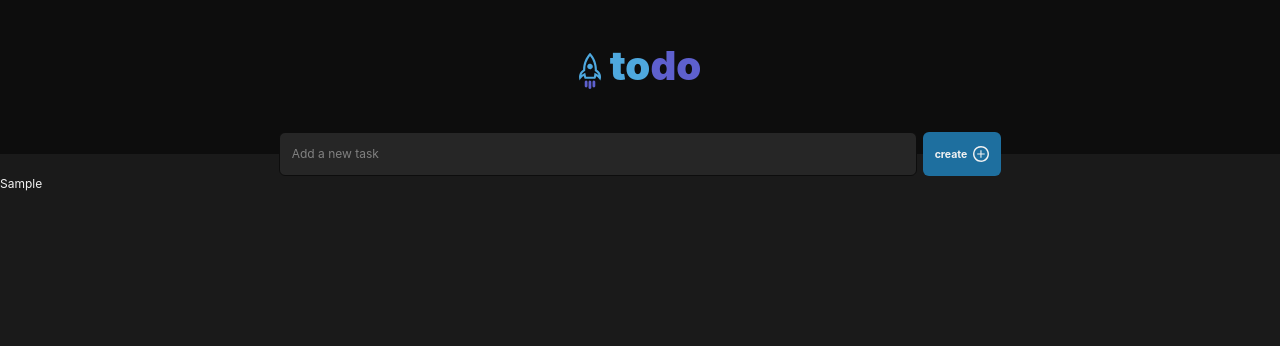
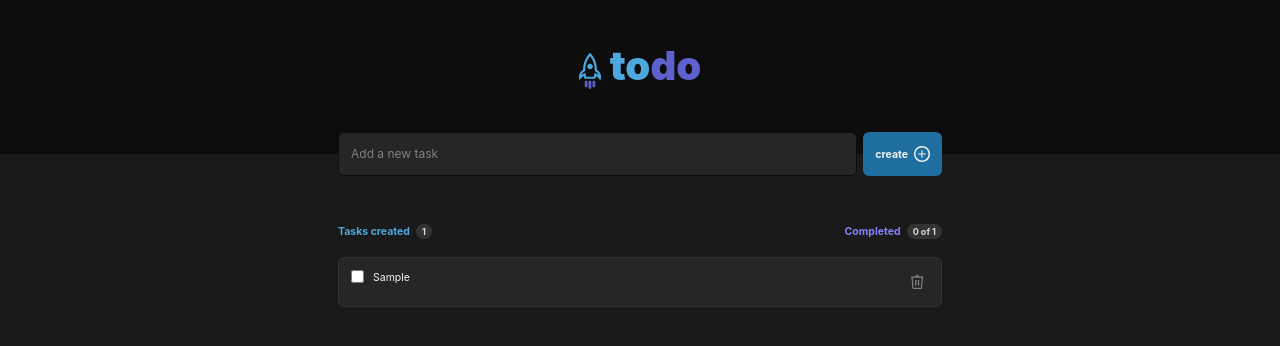
Before and after one commit to Hedayatpour2002/Todo-List-app, a React (Vite) app: page / in a window 1280 px wide. Both pictures are taken after typing "Sample" into the empty fields and a click on the button "create". Shown: the top 346 px of the page. Built offline with nearby package versions, Linux system fonts and the light colour scheme; a web font is replaced by a local one.

Commit message:
complete the todo-list

```diff
--- a/src/components/Task.jsx
+++ b/src/components/Task.jsx
@@ -0,0 +1,44 @@
+import PropTypes from "prop-types";
+import { useState } from "react";
+export default function Task({
+  id,
+  title,
+  isCompleted,
+  deleteTask,
+  updateTaskStatus,
+}) {
+  const [isChecked, setIsChecked] = useState(isCompleted);
+
+  function changeHandler() {
+    setIsChecked((prev) => !prev);
+    updateTaskStatus(id);
+  }
+  return (
+    <div className="bg-gray-500 rounded-lg flex gap-3 items-start p-4 border border-gray-400">
+      <input type="checkbox" checked={isChecked} onChange={changeHandler} />
+      <p
+        className={`${
+          isChecked ? "text-gray-300 line-through" : "text-gray-100"
+        } flex-grow`}
+      >
+        {title}
+      </p>
+      <button className="flex-shrink-0" onClick={() => deleteTask(id)}>
+        <img
+          src="./src/images/trash.svg"
+          alt="delete-icon"
+          width={24}
+          height={24}
+        />
+      </button>
+    </div>
+  );
+}
+
+Task.propTypes = {
+  id: PropTypes.number.isRequired,
+  title: PropTypes.string.isRequired,
+  isCompleted: PropTypes.bool.isRequired,
+  deleteTask: PropTypes.func.isRequired,
+  updateTaskStatus: PropTypes.func.isRequired,
+};
--- a/src/components/TaskForm.jsx
+++ b/src/components/TaskForm.jsx
@@ -15,8 +15,9 @@ export default function TaskForm({ addNewTask }) {
     setNewTask("");
   }
   return (
+    <section className="bg-linearGradientGray700To600">
       <form
-      className="flex justify-center gap-2 bg-linearGradientGray700To600"
+        className="flex justify-center gap-2 container"
         onSubmit={(event) => submitHandler(event)}
       >
         <input
@@ -24,9 +25,9 @@ export default function TaskForm({ addNewTask }) {
           placeholder="Add a new task"
           value={newTask}
           onChange={(event) => setNewTask(event.target.value)}
-        className="max-w-[638px] w-full bg-gray-500 placeholder:text-gray-300 text-base p-4 border border-gray-700 focus:border-purple-dark text-gray-100 outline-none rounded-lg"
+          className="flex-grow bg-gray-500 placeholder:text-gray-300 text-base p-4 border border-gray-700 focus:border-purple-dark text-gray-100 outline-none rounded-lg"
         />
-      <button className="flex items-center justify-center text-sm font-bold text-gray-100 bg-blue-dark hover:bg-blue p-4 gap-2 rounded-lg">
+        <button className="flex items-center justify-center text-sm font-bold text-gray-100 bg-blue-dark hover:bg-blue p-4 gap-2 rounded-lg flex-shrink-0">
           create
           <img
             src="./src/images/plus.svg"
@@ -36,6 +37,7 @@ export default function TaskForm({ addNewTask }) {
           />
         </button>
       </form>
+    </section>
   );
 }
 
--- a/src/components/TaskList.jsx
+++ /dev/null
@@ -1,9 +0,0 @@
-import PropTypes from "prop-types";
-
-export default function TaskList({ tasks }) {
-  return <div className="text-gray-100">{tasks.map((task) => task.title)}</div>;
-}
-
-TaskList.propTypes = {
-  tasks: PropTypes.arrayOf(PropTypes.object).isRequired,
-};
--- a/src/components/TaskManager.jsx
+++ b/src/components/TaskManager.jsx
@@ -1,16 +1,93 @@
 import { useState } from "react";
 import TaskForm from "./taskForm";
-import TaskList from "./TaskList";
+import PropTypes from "prop-types";
+import Task from "./Task";
+import { Fragment } from "react";
 
 export default function TaskManager() {
   const [tasks, setTasks] = useState([]);
+
   function addNewTask(title) {
-    setTasks([...tasks, { title, isCompleted: false }]);
+    const id = tasks.length ? tasks[tasks.length - 1]?.id + 1 : 1;
+
+    setTasks([...tasks, { id, title, isCompleted: false }]);
+  }
+
+  function deleteTask(id) {
+    setTasks(tasks.filter((task) => task.id !== id));
+  }
+
+  function updateTaskStatus(id) {
+    setTasks(
+      tasks.map((task) =>
+        task.id === id ? { ...task, isCompleted: !task.isCompleted } : task
+      )
+    );
+  }
+
+  function getCompletedTasksCount() {
+    return tasks.reduce(
+      (count, task) => (task.isCompleted ? count + 1 : count),
+      0
+    );
   }
   return (
     <main className="">
       <TaskForm addNewTask={addNewTask} />
-      <TaskList tasks={tasks} />
+
+      <section className="container pt-16 text-sm grid gap-6">
+        <div className="flex items-center justify-between font-bold">
+          <div className="flex gap-2">
+            <span className="text-blue">Tasks created</span>
+            <RoundedGrayBox title={tasks.length} />
+          </div>
+          <div className="flex gap-2">
+            <span className="text-purple">Completed</span>
+            <RoundedGrayBox
+              title={`${getCompletedTasksCount()} of ${tasks.length}`}
+            />
+          </div>
+        </div>
+
+        {tasks.length ? (
+          tasks.map((task) => (
+            <Fragment key={task.id}>
+              <Task
+                {...task}
+                deleteTask={deleteTask}
+                updateTaskStatus={updateTaskStatus}
+              />
+            </Fragment>
+          ))
+        ) : (
+          <div className="border-t border-gray-400 flex flex-col items-center justify-center gap-4 px-6 py-16">
+            <img
+              src="./src/images/Clipboard.svg"
+              alt="tasks-list-icon"
+              width={56}
+              height={56}
+            />
+            <div className="text-gray-300 text-base ">
+              <p className="font-bold">You haven&apos;t added any tasks yet</p>
+              <p className="font-medium">
+                Create and organize your to-do list.
+              </p>
+            </div>
+          </div>
+        )}
+      </section>
     </main>
   );
 }
+
+function RoundedGrayBox({ title }) {
+  return (
+    <div className="bg-gray-400 text-gray-200 rounded-full text-xs py-0.5 px-2 flex items-center justify-center">
+      {title}
+    </div>
+  );
+}
+
+RoundedGrayBox.propTypes = {
+  title: PropTypes.oneOfType([PropTypes.string, PropTypes.number]).isRequired,
+};
--- a/src/globals.css
+++ b/src/globals.css
@@ -23,6 +23,15 @@
   }
 }
 
+@layer components {
+  .container {
+    width: 100%;
+    max-width: 700px;
+    @apply mx-auto;
+    @apply px-16;
+  }
+}
+
 html {
   font-family: "Inter", sans-serif;
   line-height: 140%;
--- a/tailwind.config.js
+++ b/tailwind.config.js
@@ -27,9 +27,6 @@ export default {
         dark: "#1E6F9F",
       },
     },
-    container: {
-      padding: "2rem",
-    },
 
     extend: {
       backgroundImage: (theme) => ({
```
Also changed, not shown: src/images/Clipboard.svg (added), src/images/trash.svg (added). Lines whose indentation alone changed are shown as unchanged.
